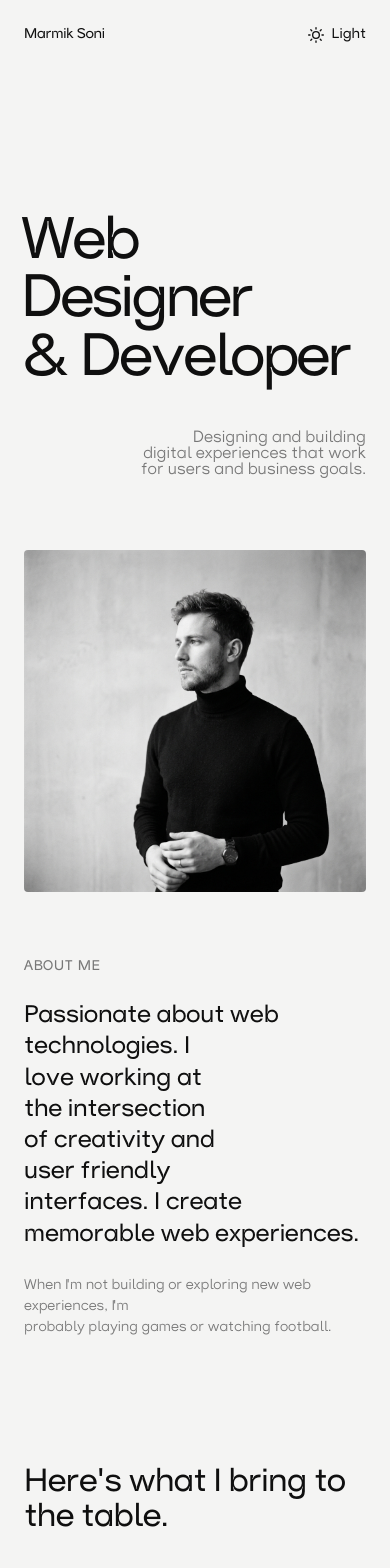
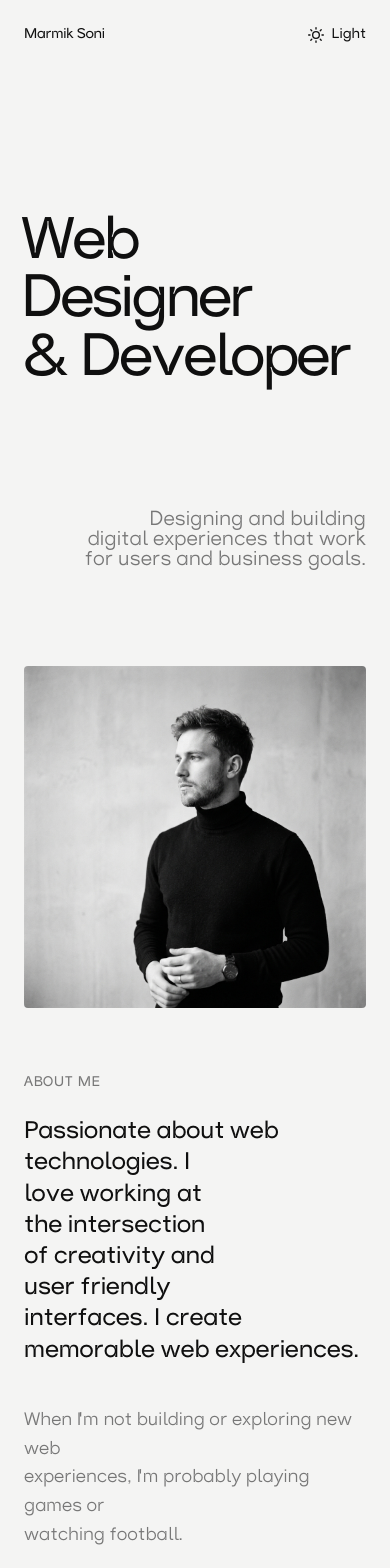
Before and after one commit to Marmik-Soni/marmiksoni-portfolio, a Next.js app: page / in a window 390 px wide. Shown: the top 1568 px of the page. Built offline with nearby package versions, Linux system fonts and the light colour scheme.

Commit message:
style(responsive): refine mobile layout, spacing, and scroll triggers for hero and editorial

```diff
--- a/src/components/Editorial/Editorial.module.css
+++ b/src/components/Editorial/Editorial.module.css
@@ -48,7 +48,9 @@
 
 .sub {
   color: var(--soft);
-  line-height: 1.5;
+  font-size: calc(18px + (24px - 18px) * var(--p));
+  line-height: 1.6;
+  margin-top: 40px;
   margin-bottom: 32px;
 }
 
@@ -57,6 +59,7 @@
     grid-column: 1 / -1;
     grid-row: auto;
     margin-bottom: 40px;
+    margin-top: 0;
     aspect-ratio: 1;
   }
   .textWrapper {
--- a/src/components/Editorial/Editorial.tsx
+++ b/src/components/Editorial/Editorial.tsx
@@ -44,7 +44,7 @@ export function Editorial() {
         if (label) {
           gsap.from(label, {
             scrollTrigger: {
-              trigger: sectionRef.current,
+              trigger: textWrapperRef.current,
               start: 'top 75%',
             },
             opacity: 0,
@@ -60,7 +60,7 @@ export function Editorial() {
         if (allLines.length > 0) {
           gsap.from(allLines, {
             scrollTrigger: {
-              trigger: sectionRef.current,
+              trigger: textWrapperRef.current,
               start: 'top 75%',
             },
             y: '150%',
@@ -79,21 +79,7 @@ export function Editorial() {
             {
               clipPath: 'polygon(0% 0%, 100% 0%, 100% 100%, 0% 100%)',
               scrollTrigger: {
-                trigger: sectionRef.current,
-                start: 'top 75%',
-              },
-              duration: 1.8,
-              ease: 'power4.out',
-            }
-          );
-
-          gsap.fromTo(
-            imgRef.current,
-            { scale: 1.15 },
-            {
-              scale: 1,
-              scrollTrigger: {
-                trigger: sectionRef.current,
+                trigger: imageWrapper,
                 start: 'top 75%',
               },
               duration: 1.8,
@@ -112,7 +98,10 @@ export function Editorial() {
 
   return (
     <section ref={sectionRef} className={styles.editorial} id="about">
-      <div className={styles.imageWrapper}>
+      <div
+        className={styles.imageWrapper}
+        style={{ clipPath: 'polygon(0% 100%, 100% 100%, 100% 100%, 0% 100%)' }}
+      >
         <img
           ref={imgRef}
           src="/images/portrait.jpg"
--- a/src/components/Hero/Hero.module.css
+++ b/src/components/Hero/Hero.module.css
@@ -61,9 +61,9 @@
   .lede {
     grid-area: auto;
     grid-column: 1 / -1;
-    margin-top: 40px;
-    margin-bottom: 0;
-    font-size: 16px;
+    margin-top: 120px;
+    margin-bottom: 24px;
+    font-size: 20px;
     line-height: 1.5;
     text-align: right;
   }
```
